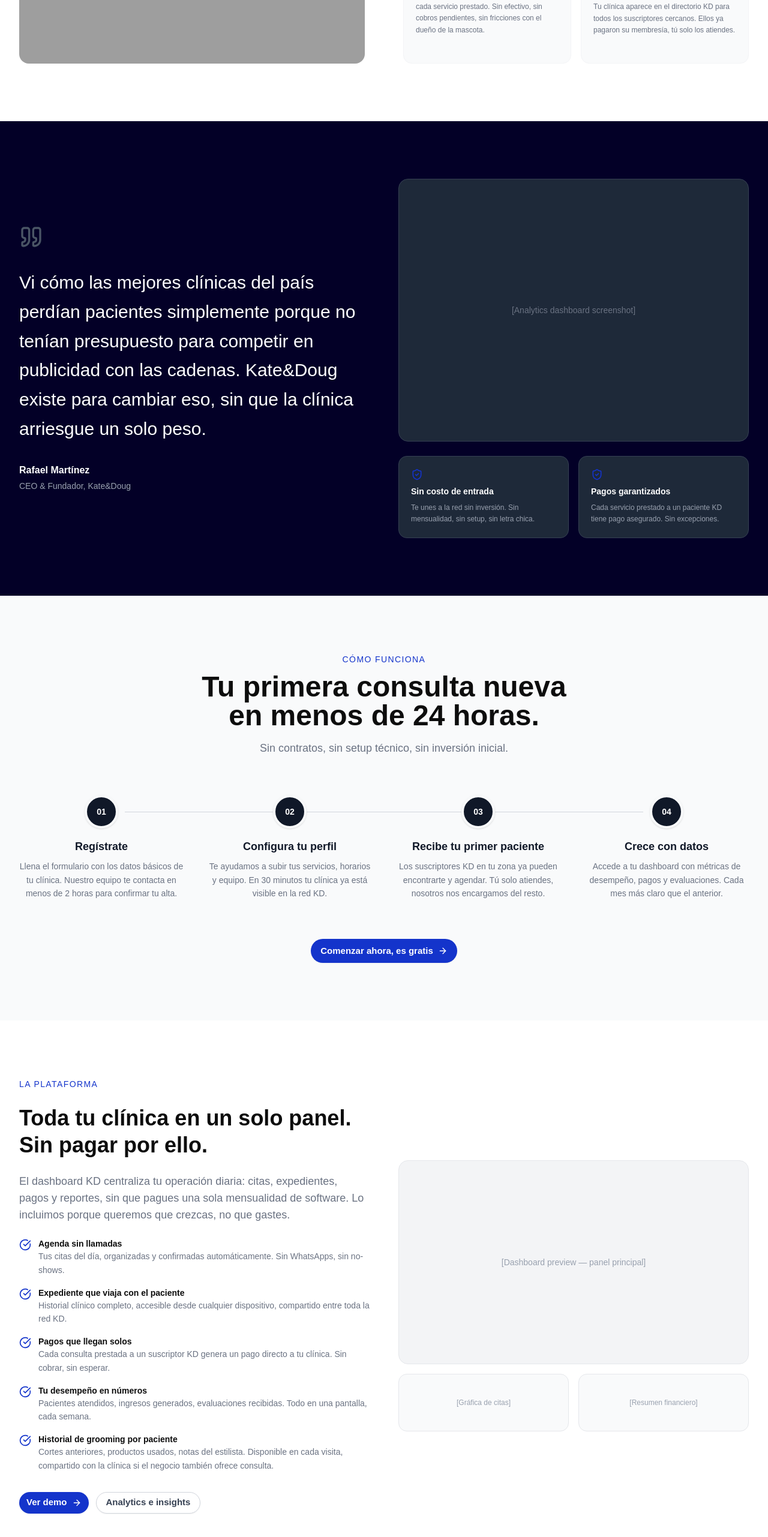
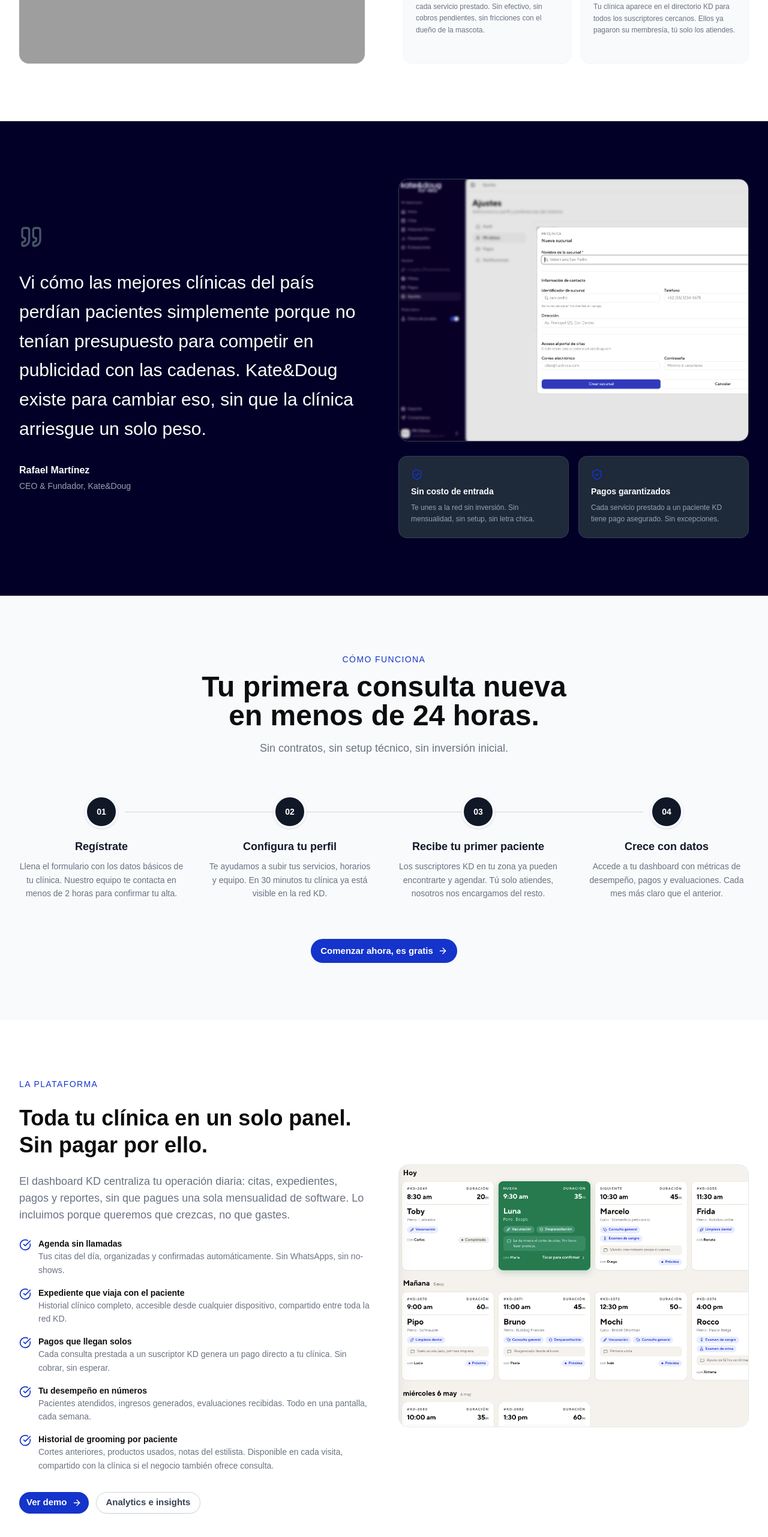
Before and after one commit to katedoug/manager, a Next.js app in the folder apps/landing-aliados/: page / in a window 1280 px wide. Shown: the part 2572-5134 px from the top of the page at 60% size. Built offline with nearby package versions, Linux system fonts and the light colour scheme; grey boxes are pictures that could not be loaded; a web font is replaced by a local one.

Commit message:
feat: add screen2 to testimonial section, screen1 to dashboard section
Co-Authored-By: Claude Sonnet 4.6 <noreply@anthropic.com>

```diff
--- a/apps/landing-aliados/src/components/landing/07-testimonial.tsx
+++ b/apps/landing-aliados/src/components/landing/07-testimonial.tsx
@@ -1,4 +1,5 @@
 import { Quote, ShieldCheck } from "lucide-react"
+import Image from "next/image"
 
 const COMMITMENTS = [
   {
@@ -33,8 +34,8 @@ export function Testimonial() {
 
           {/* Right: dashboard placeholder + commitments */}
           <div className="flex flex-col gap-6">
-            <div className="w-full aspect-[4/3] rounded-2xl bg-gray-800 border border-gray-700 flex items-center justify-center">
-              <span className="text-sm text-gray-500">[Analytics dashboard screenshot]</span>
+            <div className="relative w-full aspect-[4/3] rounded-2xl overflow-hidden border border-gray-700">
+              <Image src="/assets/screen2.png" alt="Kate&Doug — panel de agenda" fill className="object-cover object-left-top" />
             </div>
             <div className="grid grid-cols-2 gap-4">
               {COMMITMENTS.map((c) => (
--- a/apps/landing-aliados/src/components/landing/09-dashboard.tsx
+++ b/apps/landing-aliados/src/components/landing/09-dashboard.tsx
@@ -1,5 +1,6 @@
 import { Button } from "@/components/ui/button"
 import { ArrowRight, CheckCircle } from "lucide-react"
+import Image from "next/image"
 
 const BULLETS = [
   {
@@ -64,19 +65,9 @@ export function Dashboard() {
             </div>
           </div>
 
-          {/* Right: dashboard mock */}
-          <div className="flex flex-col gap-4">
-            <div className="w-full min-h-[340px] rounded-2xl bg-gray-100 border border-gray-200 flex items-center justify-center">
-              <span className="text-sm text-gray-400">[Dashboard preview — panel principal]</span>
-            </div>
-            <div className="grid grid-cols-2 gap-4">
-              <div className="h-24 rounded-xl bg-gray-50 border border-gray-200 flex items-center justify-center">
-                <span className="text-xs text-gray-400">[Gráfica de citas]</span>
-              </div>
-              <div className="h-24 rounded-xl bg-gray-50 border border-gray-200 flex items-center justify-center">
-                <span className="text-xs text-gray-400">[Resumen financiero]</span>
-              </div>
-            </div>
+          {/* Right: dashboard screenshot */}
+          <div className="relative w-full aspect-[4/3] rounded-2xl overflow-hidden border border-gray-200">
+            <Image src="/assets/screen1.png" alt="Kate&Doug — panel principal" fill className="object-cover object-left-top" />
           </div>
 
         </div>
```
